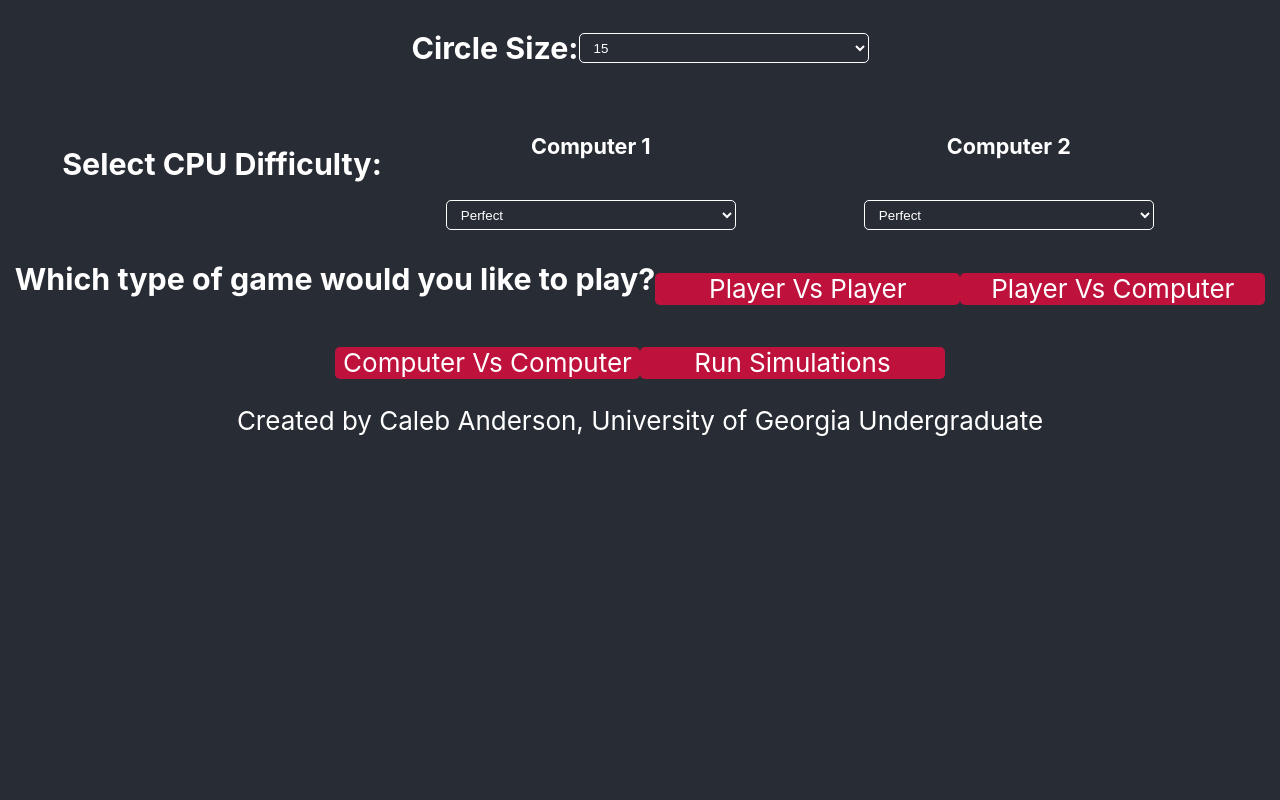
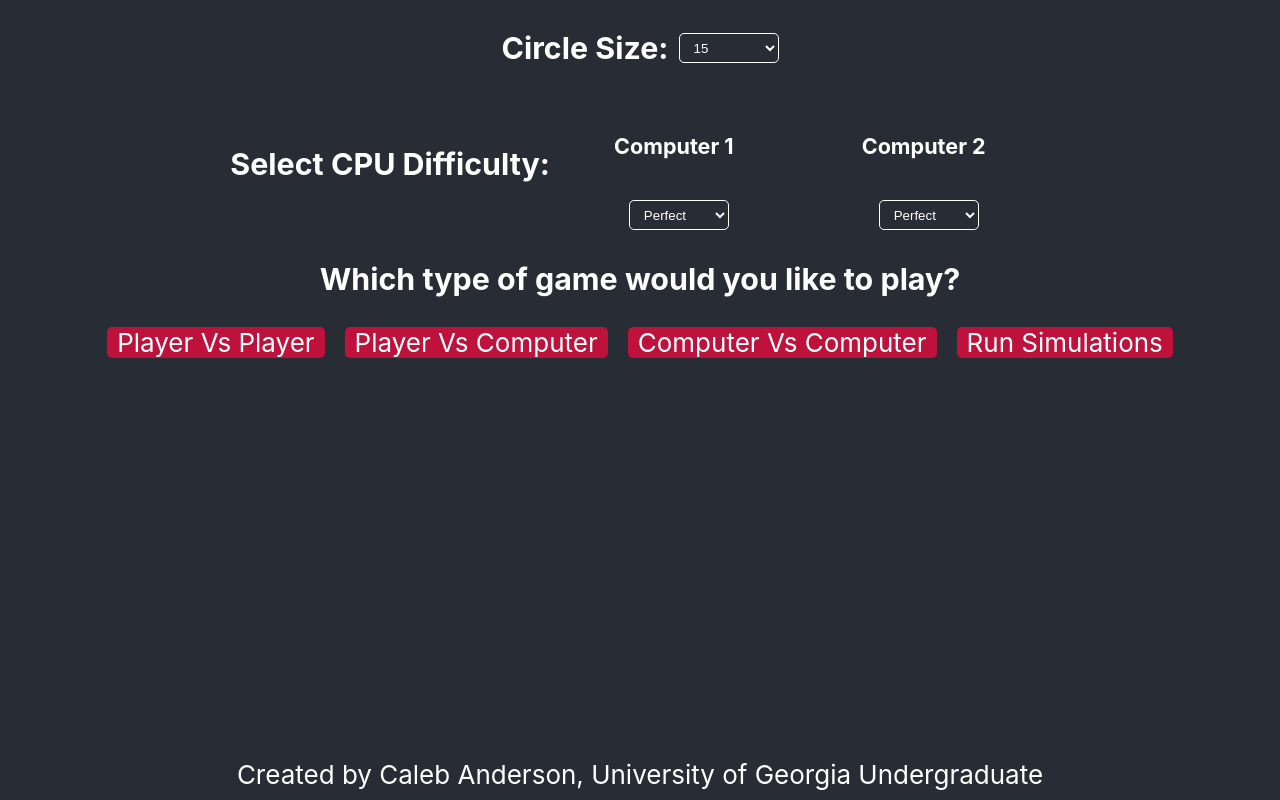
Before and after one commit to JosephCalebAnderson/circular-nim, a React (Create React App) app: page / in a window 1280 px wide. Built offline with nearby package versions, Linux system fonts and the light colour scheme.

Commit message:
Styling indv objects complete

```diff
--- a/src/App.css
+++ b/src/App.css
@@ -49,9 +49,17 @@ html {
   border-radius: 5px;
   caret-color: white;
   border: 1px solid white;
-  width: 290px;
+  width: 100px;
   height: 30px;
   padding-left: 10px;
+  margin-left: 10px;
+}
+
+.footer{
+  text-align: center;
+  position: fixed;
+  bottom: 10px;
+  width: 100%;
 }
 
 .gameplay{
@@ -60,9 +68,16 @@ html {
   align-items: center;
 }
 
+.gameOptions{
+  display: flex;
+  flex-wrap: wrap;
+  justify-content: space-between;
+  align-items: center;
+}
+
 .gameSelection {
   display: flex;
-  flex-wrap: wrap;
+  flex-direction: column;
   align-items: center;
   justify-content: center;
 }
@@ -170,9 +185,8 @@ html {
   border-radius: 5px;
   background: #BE123C;
   border: none;
-  width: 305px;
-  height: 32px;
-  margin: 20px 0px 0px 0px;
+  padding: 0px 10px;
+  margin: 0px 10px;
   transition: background 0.2s;
 }
 
@@ -185,3 +199,7 @@ html {
 .buttons:active {
   background:#8A0B2A;
 }
+
+.homeScreen{
+
+}
--- a/src/App.js
+++ b/src/App.js
@@ -1063,7 +1063,9 @@ function App() {
   // This return statement places the HTML objects onto the web page.
   return (
     <div className="App">
-      {isPreGame && <div className='sizeSelector'>
+
+      {isPreGame && <div className = 'homeScreen'>
+        <div className='sizeSelector'>
           <h3>Circle Size:</h3>
           <select className = "dropdown" value={size} onChange={(event) => setSize(event.target.value)}>
             <option value="4">4</option>
@@ -1084,8 +1086,8 @@ function App() {
             <option value="19">19</option>
             <option value="20">20</option>
           </select>
-      </div>}
-      {isPreGame && <div className = "computerDiff">
+        </div>
+        <div className = "computerDiff">
           <h3>Select CPU Difficulty:</h3>
           <div className='indvCPU'>
             <h5>Computer 1</h5>
@@ -1113,15 +1115,18 @@ function App() {
             <option value="bothHard">Hard</option>
             </select>
           </div>
-      </div>}
-      {isPreGame && <div className='gameSelection'>
+        </div>
+        <div className='gameSelection'>
           <h3>Which type of game would you like to play?</h3>
+          <div className = 'gameOptions'>
             <btn className = "buttons" onClick = {() => handleGame1Click()}>Player Vs Player</btn>
             <btn className = "buttons" onClick = {() => handleGame2Click()}>Player Vs Computer</btn>
             <btn className = "buttons" onClick = {() => handleGame3Click()}>Computer Vs Computer</btn>
             <btn className = "buttons" onClick = {() => handleGame4Click()}>Run Simulations</btn>
+          </div>
+        </div>
+        <footer className = 'footer'>Created by Caleb Anderson, University of Georgia Undergraduate</footer>
       </div>}
-      {isPreGame && <p>Created by Caleb Anderson, University of Georgia Undergraduate</p>}
 
 
       {!isSimulation && !isPreGame && <div className="gameplay">
```
Lines whose indentation alone changed are shown as unchanged.
